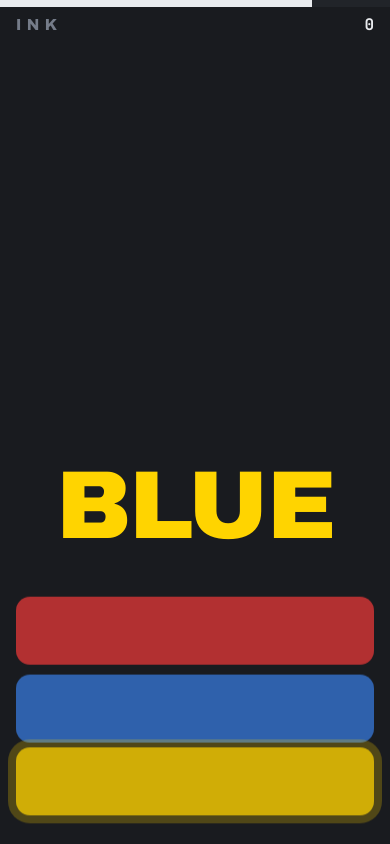
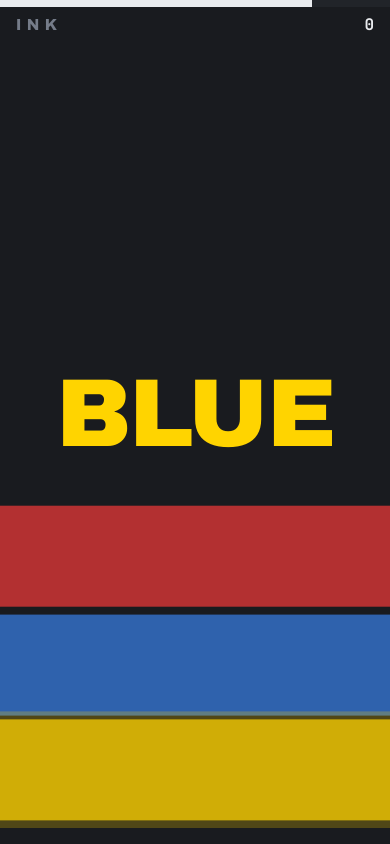
Before and after one commit to comp4020-agentic-coding-studio/comp4020-crit5-edwarbudiman, a website built with Vite: page index.html in a window 390 px wide. Built offline with nearby package versions, Linux system fonts and the light colour scheme.

Commit message:
mobile: the bars take the bottom of the screen outright
Full bleed edge to edge (the base width:100% was beating align-self:stretch
and leaving the row a gutter short on the right), square corners, and
101px tall on a 390px phone -- three bars now hold 36% of the screen.

Focus outlines draw inside, since an outward offset is clipped once a bar
touches the screen edge, and the field's bottom padding respects
safe-area-inset-bottom so a gesture-nav home indicator doesn't land on the
last bar.

Co-Authored-By: Claude Opus 5 <noreply@anthropic.com>
Claude-Session: https://claude.ai/code/session_01VHUFLVimbPGgAqCFANTc8W

```diff
--- a/styles.css
+++ b/styles.css
@@ -521,7 +521,9 @@ body.is-ready .swatch--hint .swatch__chip {
   .field {
     justify-content: flex-end;
     gap: clamp(1.5rem, 6vh, 3rem);
-    padding-bottom: calc(var(--gutter) * 1.5);
+    /* The bars run to the bottom edge now, so the home indicator on a
+       gesture-nav phone would sit on top of the last one. */
+    padding-bottom: max(calc(var(--gutter) * 1.2), env(safe-area-inset-bottom, 0px));
   }
 
   /* Bigger, but narrower — and sized to the word in hand. A phone runs out of
@@ -541,12 +543,17 @@ body.is-ready .swatch--hint .swatch__chip {
     display: none;
   }
 
-  /* One option per row. Full-width bars are the easiest thing in the world to
-     hit with a thumb, and kept short they still leave the word the space it
-     just took. */
+  /* One option per row, edge to edge. The bars are the only thing on this
+     screen you touch, so they get the bottom of it outright — full bleed past
+     the field's gutter, and tall enough that a thumb never has to aim. */
   .swatches {
     flex-direction: column;
-    gap: 0.6rem;
+    align-self: stretch;
+    /* `width: 100%` from the base rule would beat the stretch and leave the
+       row one gutter short on the right, so the width goes back to auto. */
+    width: auto;
+    margin-inline: calc(var(--gutter) * -1);
+    gap: 0.45rem;
     max-width: none;
   }
 
@@ -557,8 +564,14 @@ body.is-ready .swatch--hint .swatch__chip {
 
   .swatch__chip {
     aspect-ratio: auto;
-    height: clamp(3.1rem, 8vh, 4.5rem);
-    border-radius: 14px;
+    height: clamp(4.5rem, 12vh, 6.5rem);
+    border-radius: 0;
+  }
+
+  /* An outline offset outwards is clipped by the screen edge once the bars
+     are full bleed, so it draws inside instead. */
+  .swatch:focus-visible .swatch__chip {
+    outline-offset: -6px;
   }
 
   /* A stacked bar rises into the bar above it, so the hover/press lift has to
```
